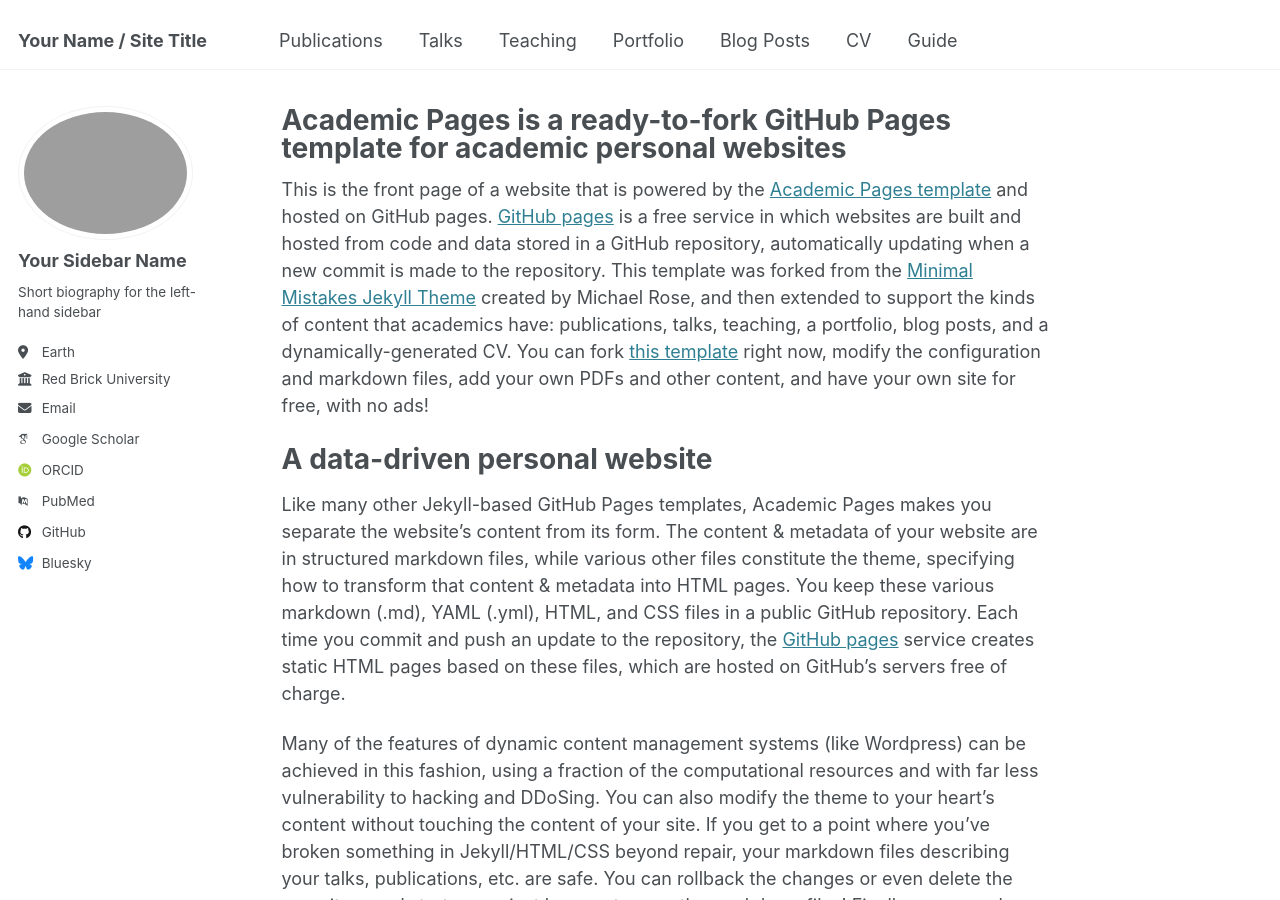
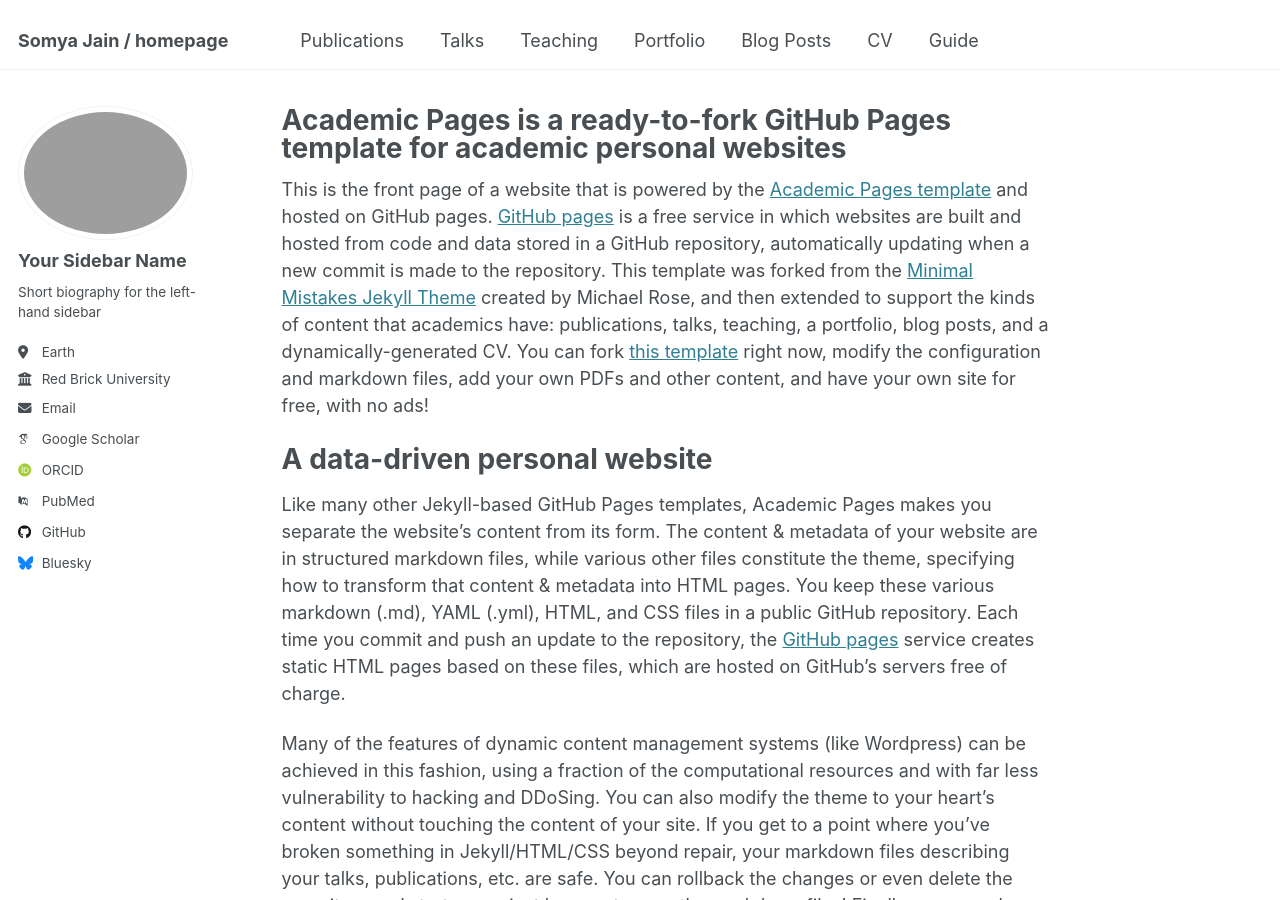
Before and after one commit to somya-23/somya-23.github.io, a Jekyll site: the page built from _pages/about.md, in a window 1280 px wide and 900 px high. Built offline with Jekyll 4.4.1, drawn with Linux system fonts in a browser that asks for light colours; some web fonts are replaced.

Commit message:
config changed

```diff
--- a/_config.yml
+++ b/_config.yml
@@ -9,13 +9,13 @@
 # Basic Site Settings
 locale                   : "en-US"
 site_theme               : "default"
-title                    : "Your Name / Site Title"
+title                    : "Somya Jain / homepage"
 title_separator          : "-"
 name                     : &name "Your Name"
 description              : &description "personal description"
-url                      : https://academicpages.github.io # the base hostname & protocol for your site e.g. "https://[your GitHub username].github.io"
+url                      : https://somya-23.github.io/ # the base hostname & protocol for your site e.g. "https://[your GitHub username].github.io"
 baseurl                  : "" # the subpath of your site, e.g. "/blog"
-repository               : "academicpages/academicpages.github.io"
+repository               : "github.com/somya-23/somya-23.github.io"
 
 # Site Author - The following control what appear as part of the author content on the side bar.
 #               If a field is blank the icon and link will not appear, otherwise it will be shown.
```
